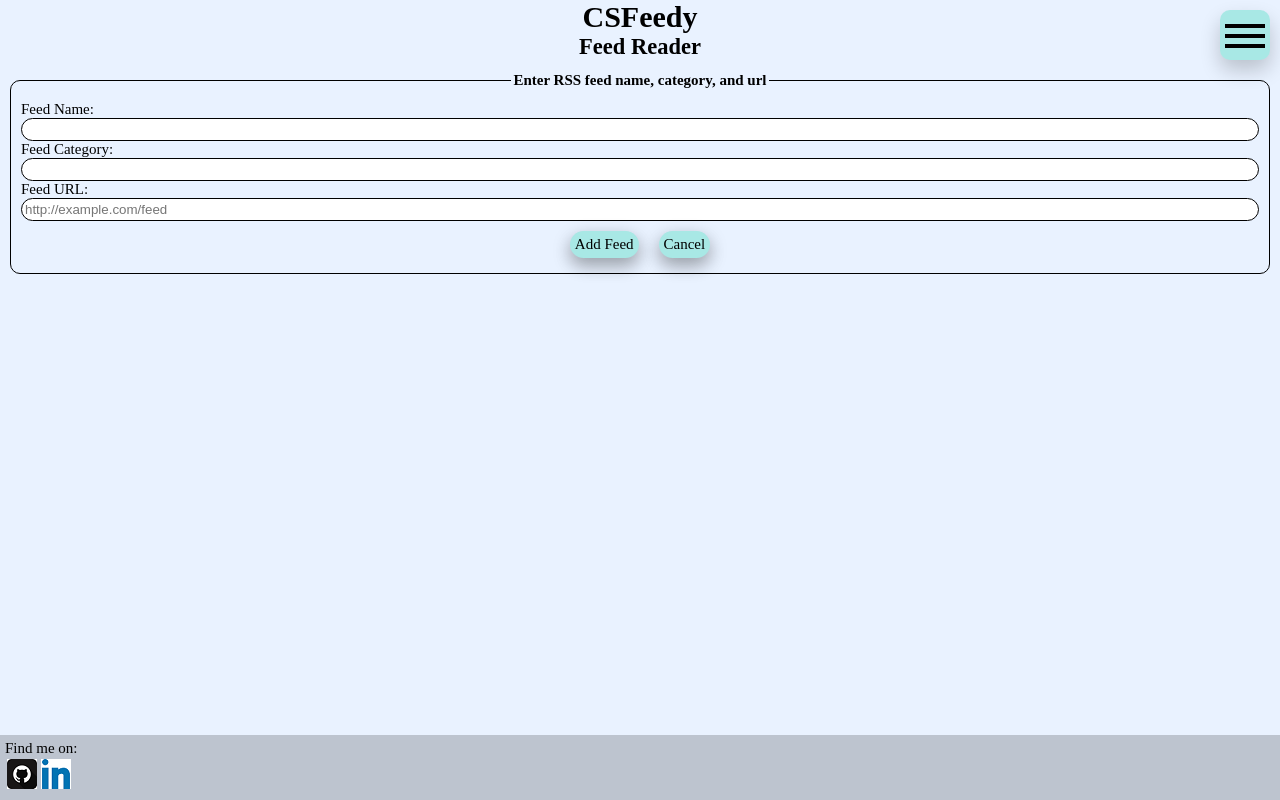
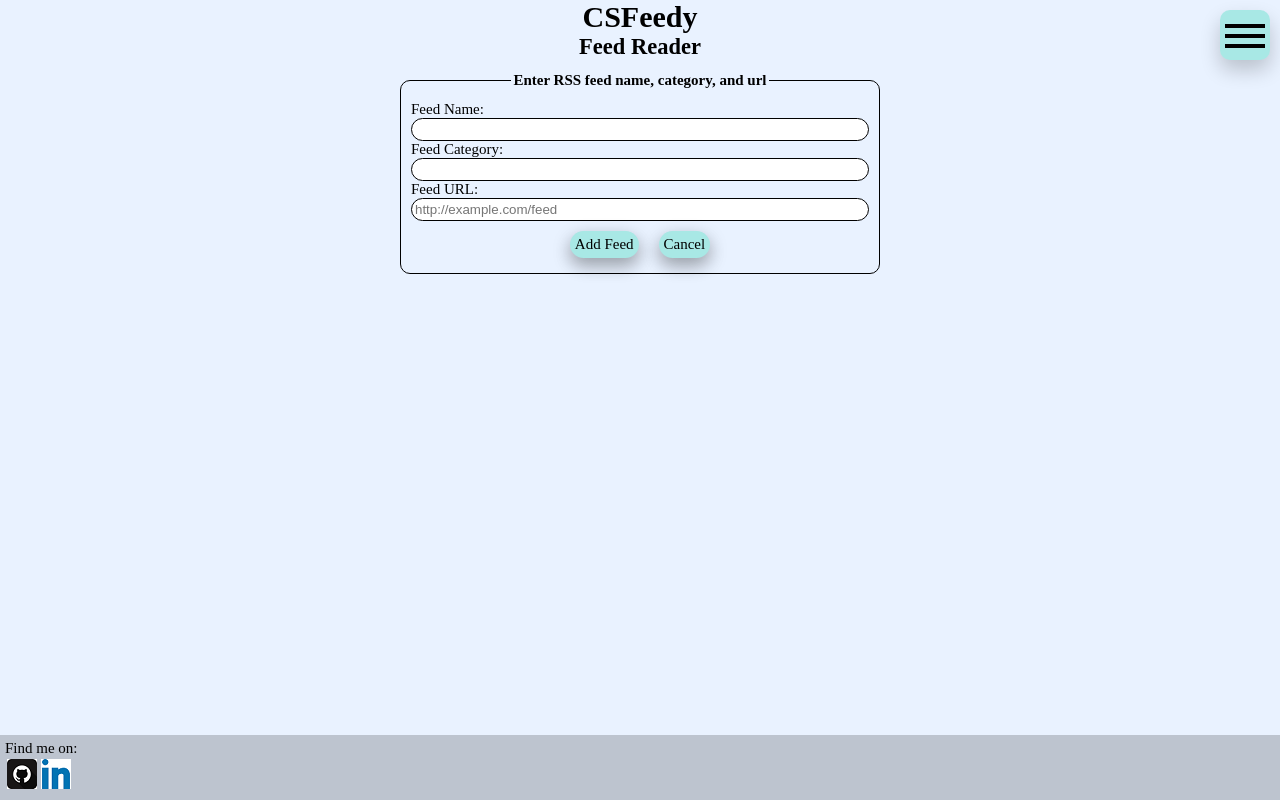
Before and after one commit to ARogala/cs-feedy, a React (Create React App) app: page /AddFeeds in a window 1280 px wide. Built offline with nearby package versions, Linux system fonts and the light colour scheme.

Commit message:
inputFeedForm desktop styles

```diff
--- a/src/components/InputFeedForm.css
+++ b/src/components/InputFeedForm.css
@@ -51,3 +51,10 @@
 .feedForm__Btn1:active {
 	transform: translateY(3px);
 }
+
+@media screen and (min-width: 500px) {
+	.feedForm {
+		max-width: 500px;
+		margin: auto;
+	}
+}
```
